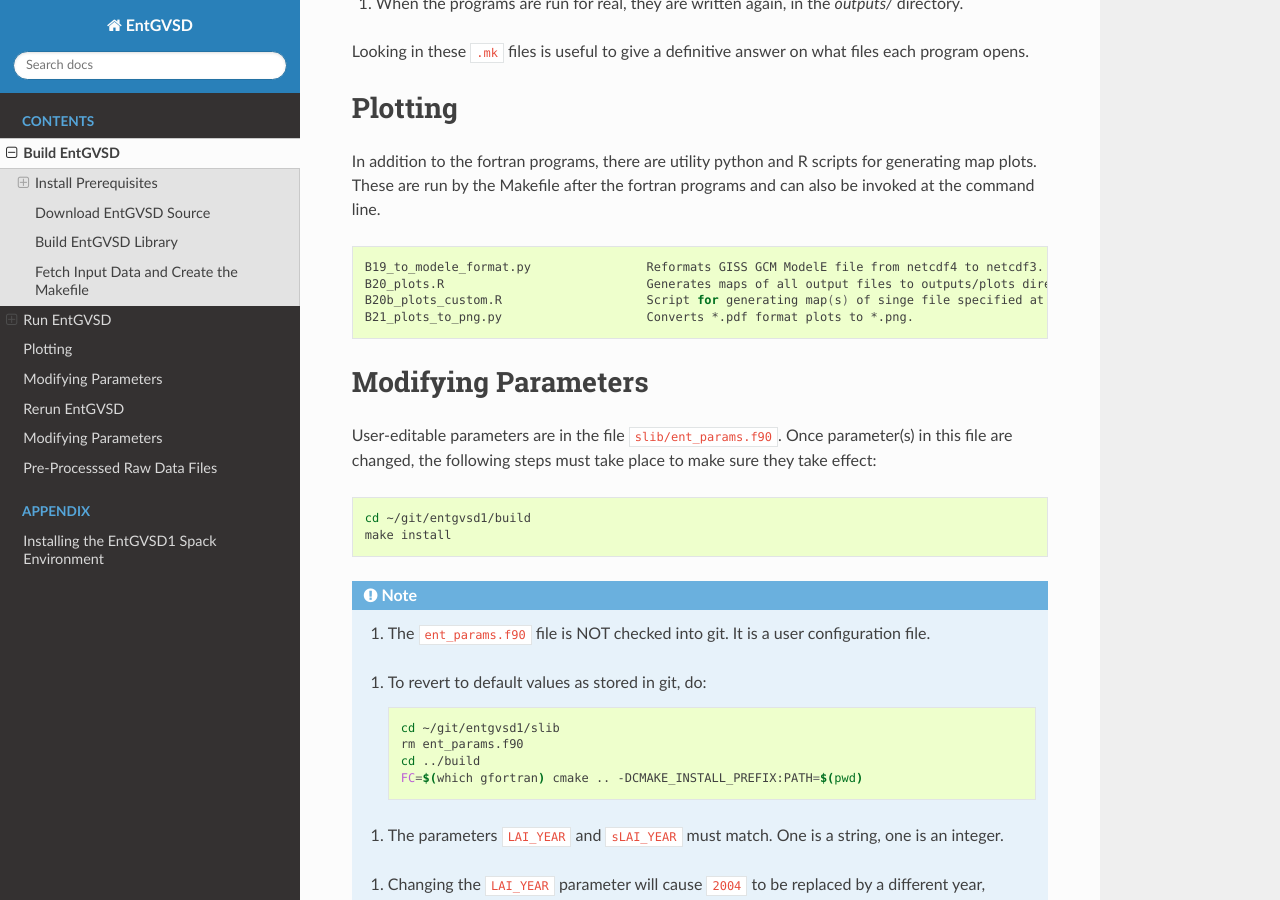
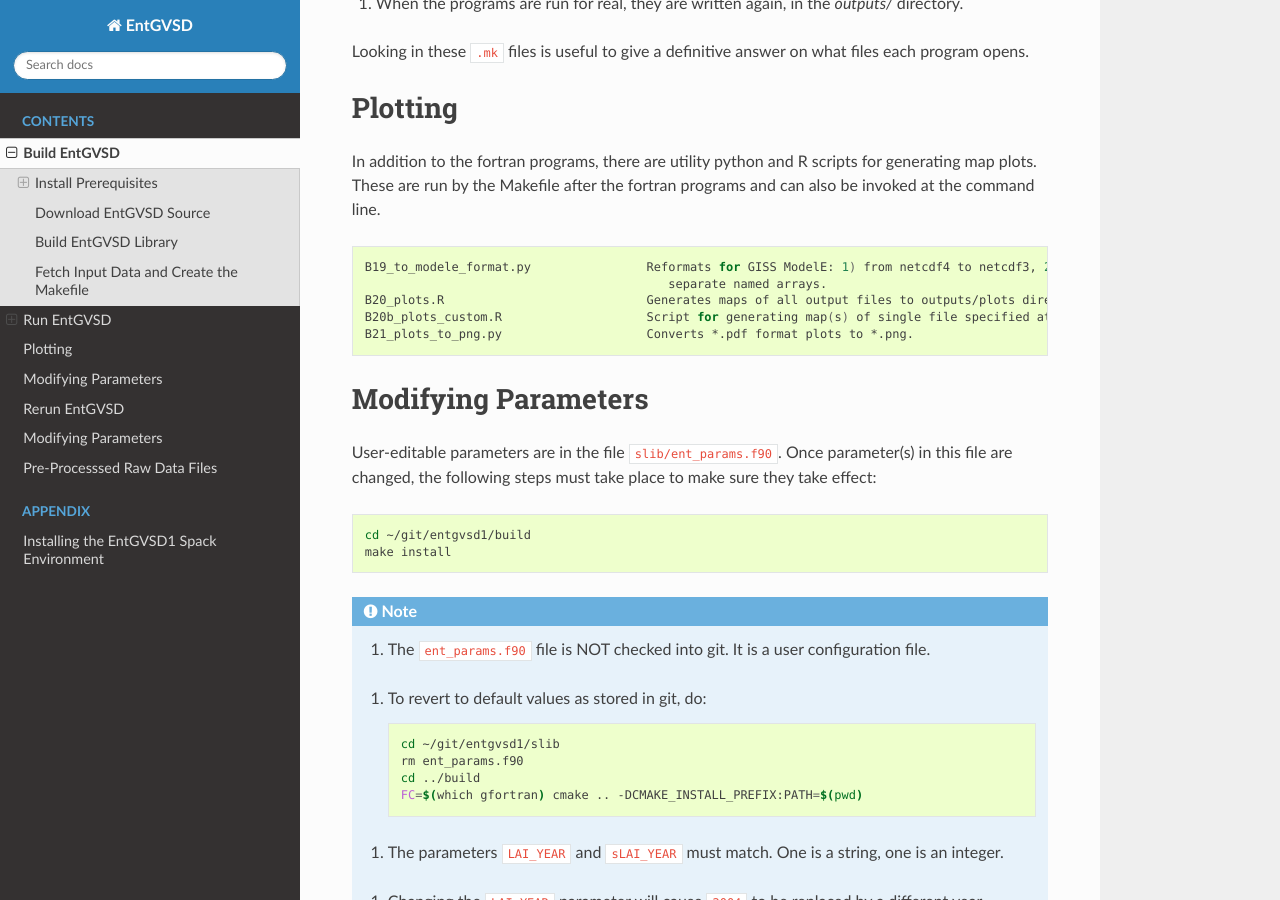
Before and after one commit to ent-tbm/entgvsd1, a Sphinx documentation site: the page built from sphinx/source/building.rst, in a window 1280 px wide and 900 px high, scrolled down 4289 px. Built offline with Sphinx 7.4.7 and the Read the Docs theme 2.0.0, drawn with Linux system fonts in a browser that asks for light colours; some of the changed text lies outside the part shown.

Commit message:
Update building.rst

```diff
--- a/sphinx/source/building.rst
+++ b/sphinx/source/building.rst
@@ -124,7 +124,7 @@
    B15_regrid_controls.F90                Regrids original data files from 1km to 1/2 degree for data comparison checks.
    B16_trim.F90                           Sequence of steps (trimmed, scaled, no crops) toward producing GISS GCM input files.
    B17_checksum.F90                       Calculates cover-weighted 'checksum' of processed files and difference from data.
-   B18_modele.F90                         Generates GISS GCM ModelE input formatted files from trimming steps outputs.
+   B18_modele.F90
 
 
 The EntGVSD code creates a Makefile to run these in sequence.  To download
@@ -234,9 +234,10 @@
 
 .. code-block:: bash
 
-   B19_to_modele_format.py                Reformats GISS GCM ModelE file from netcdf4 to netcdf3.
+   B19_to_modele_format.py                Reformats for GISS ModelE: 1) from netcdf4 to netcdf3, 2) land cover types as
+                                             separate named arrays.
    B20_plots.R                            Generates maps of all output files to outputs/plots directory.
-   B20b_plots_custom.R                    Script for generating map(s) of singe file specified at the command line.
+   B20b_plots_custom.R                    Script for generating map(s) of single file specified at the command line.
    B21_plots_to_png.py                    Converts *.pdf format plots to *.png.
 
 Modifying Parameters
```
